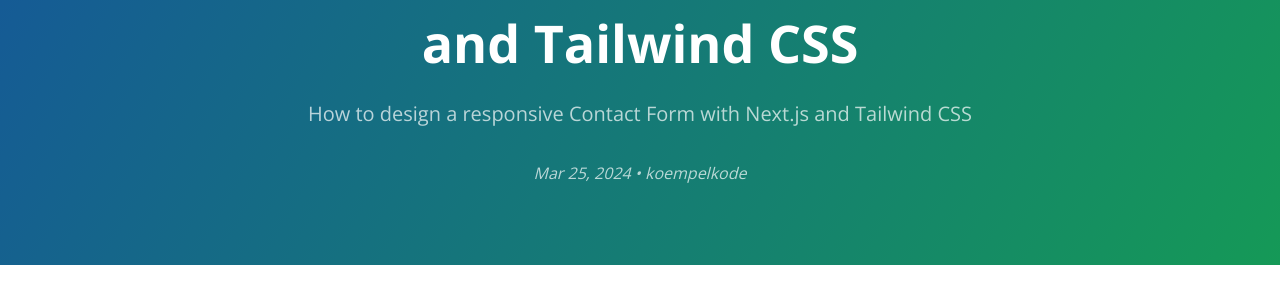
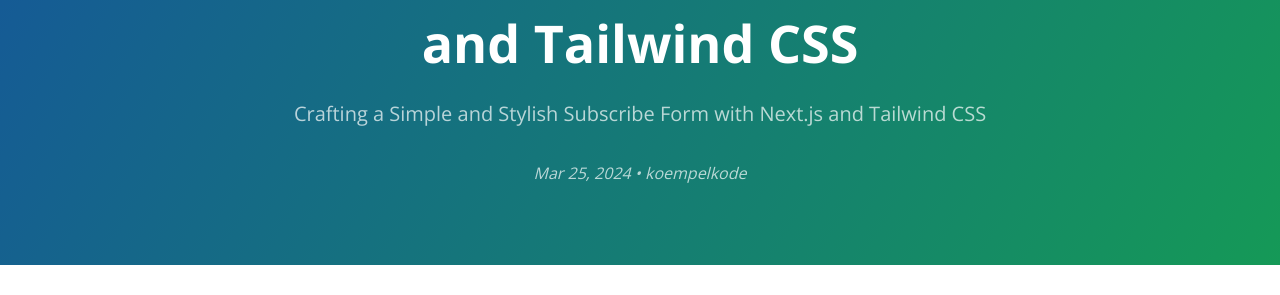
Before and after one commit to koempelkode/technical-blog, a Jekyll site: the page built from _posts/2024-03-25-subscribe-form.md, in a window 1280 px wide and 900 px high. Shown: the part 210-505 px from the top of the window. Built offline with Jekyll 4.4.1, drawn with Linux system fonts in a browser that asks for light colours.

Commit message:
Updated the tagline for the Subscribe form post

```diff
--- a/_posts/2024-03-25-subscribe-form.md
+++ b/_posts/2024-03-25-subscribe-form.md
@@ -6,7 +6,7 @@ date: 2024-03-25
 author: koempelkode
 tags: [Next.js, Tailwind CSS, React, Web Development]
 
-tagline: "How to design a responsive Contact Form with Next.js and Tailwind CSS"
+tagline: "Crafting a Simple and Stylish Subscribe Form with Next.js and Tailwind CSS"
 categories:
 image: /macbook-pro.png
 meta: "Subscribe Form"
```
